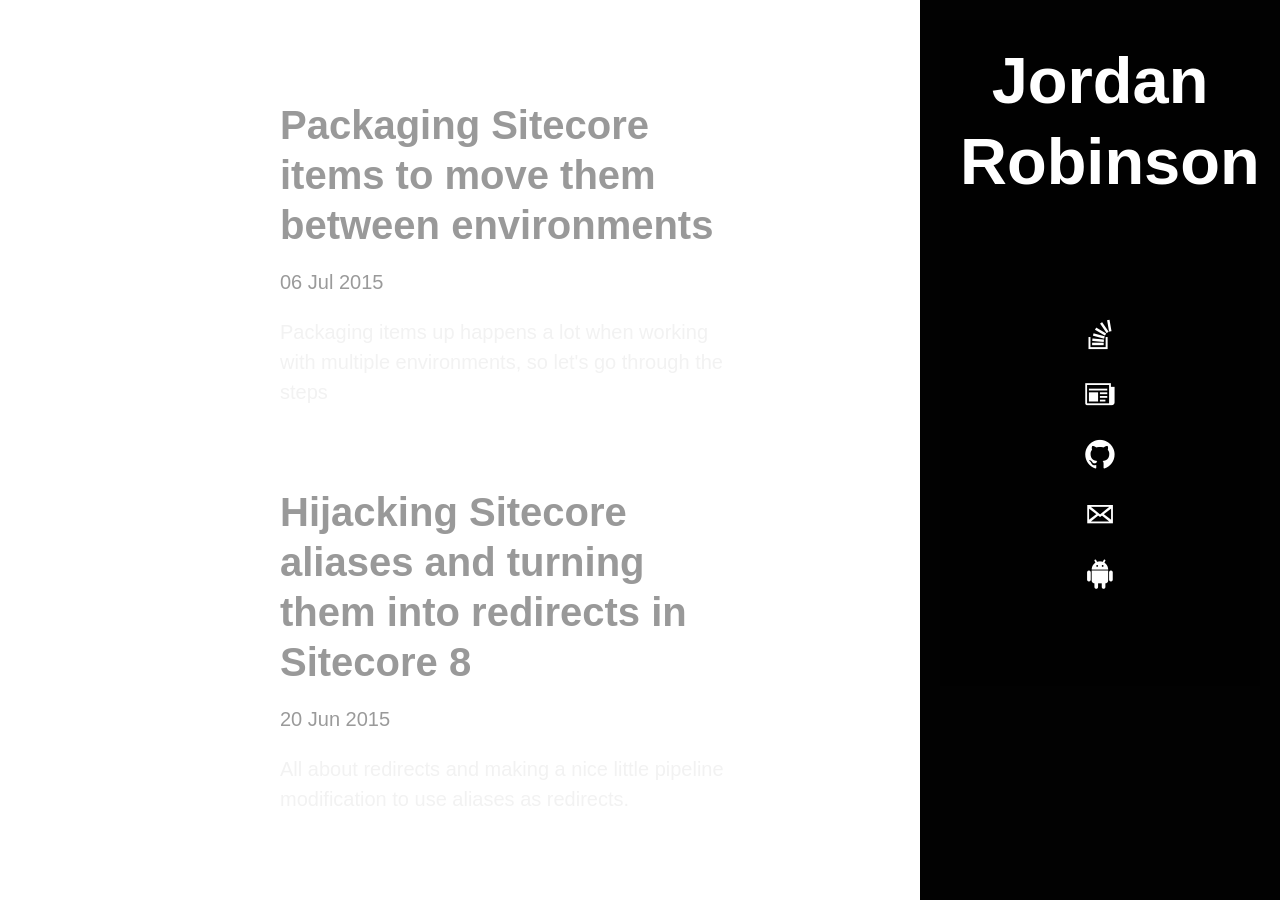
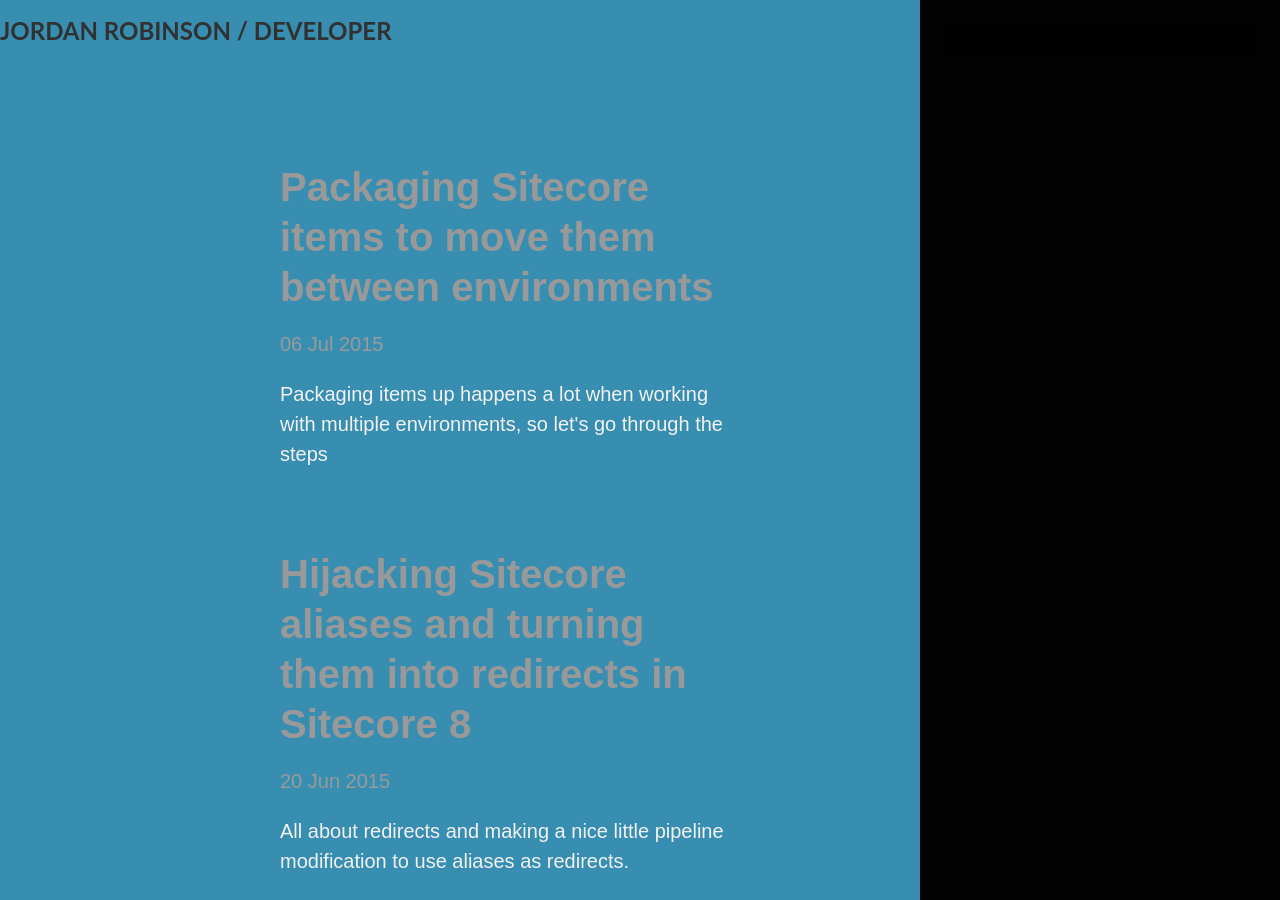
Before and after one commit to jordanrobinson/blog, a Jekyll site: the page built from index.html, in a window 1280 px wide and 900 px high. Built offline with Jekyll 4.4.1, drawn with Linux system fonts in a browser that asks for light colours; Markdown is read by kramdown in place of the engine named in the settings; the list of posts is cut into pages by our own code.

Commit message:
Further restructuring

```diff
--- a/_includes/sidebar.html
+++ b/_includes/sidebar.html
@@ -1,51 +1,5 @@
 <div class="sidebar">
   <div class="container sidebar-sticky">
-    <div class="sidebar-about">
-      <h1>
-        <a href="http://jordanrobinson.co.uk">
-          {{ site.title }}
-        </a>
-      </h1>
-      <p class="lead">{{ site.description }}</p>
-    </div>
-    <div class="links">
-
-      <li class="link">
-        <a class="icon-stack-overflow" href="http://careers.stackoverflow.com/jordanrobinson">
-          <div class="icon-text">
-          </div>
-        </a>
-      </li>
-
-      <li class="link">
-        <a class="icon-newspaper" href="https://blog.jordanrobinson.co.uk">
-          <div class="icon-text">
-
-          </div>
-        </a>
-      </li>
-
-      <li class="link">
-        <a class="icon-github" href="https://github.com/JordanRobinson">
-          <div class="icon-text">
-          </div>
-        </a>
-      </li>
-
-      <li class="link">
-        <a class="icon-mail" href="mailto:me@jordanrobinson.co.uk">
-          <div class="icon-text">
-          </div>
-        </a>
-      </li>
-
-      <li class="link">
-        <a class="icon-android" href="https://play.google.com/store/apps/developer?id=Jordan%20Robinson">
-          <div class="icon-text">
-          </div>
-        </a>
-      </li>
-    </div>
 
     {% comment %}
     The code below dynamically generates a sidebar nav of pages with
--- a/_layouts/default.html
+++ b/_layouts/default.html
@@ -3,7 +3,11 @@
 
   {% include head.html %}
 
-  <body class="layout-reverse theme-base-0d">
+  <body class="layout-reverse theme-base-0d background">
+
+	<div class="head">
+		<h1>Jordan Robinson / Developer</h1>
+	</div>
 
     {% include sidebar.html %}
 
@@ -11,5 +15,50 @@
       {{ content }}
     </div>
 
+    		<div class="links">
+		<ul>
+			<li class="row">
+				<a class="icon icon-stack-overflow link" href="http://careers.stackoverflow.com/jordanrobinson">
+					<div class="icon-text">
+						Stack Overflow
+					</div>
+				</a>
+			</li>
+
+			<li class="row">
+				<a class="icon icon-newspaper link" href="https://blog.jordanrobinson.co.uk">
+					<div class="icon-text">
+						Blog
+					</div>
+				</a>
+			</li>
+
+			<li class="row">
+				<a class="icon icon-github link" href="https://github.com/JordanRobinson">
+					<div class="icon-text">
+						Github
+					</div>
+				</a>
+			</li>
+
+			<li class="row">
+				<a class="icon icon-mail link" href="mailto:me@jordanrobinson.co.uk">
+					<div class="icon-text">
+						Email
+					</div>
+				</a>
+			</li>
+
+			<li class="row">
+				<a class="icon icon-android link" href="https://play.google.com/store/apps/developer?id=Jordan%20Robinson">
+					<div class="icon-text">
+						Android Apps
+					</div>
+				</a>
+			</li>
+		</ul>
+
+		</div>
+
   </body>
 </html>
```
